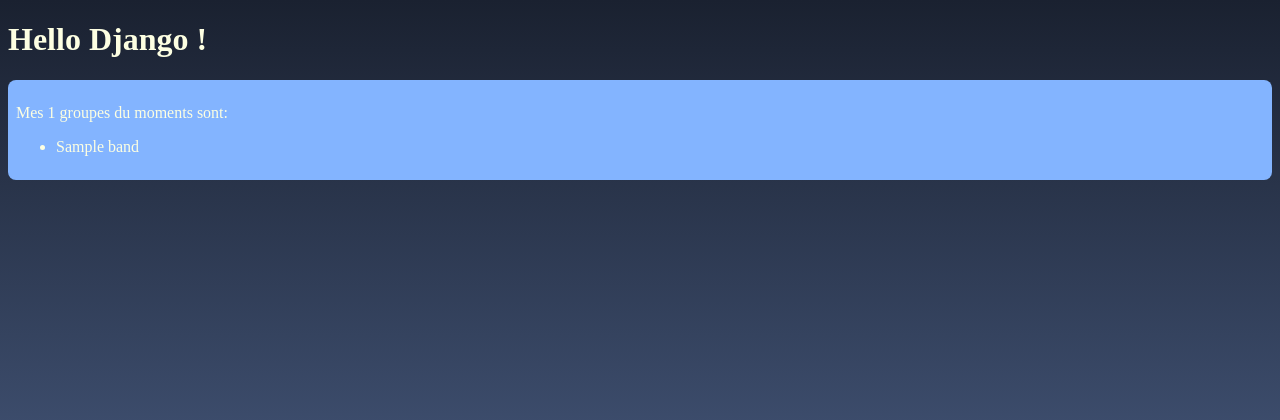
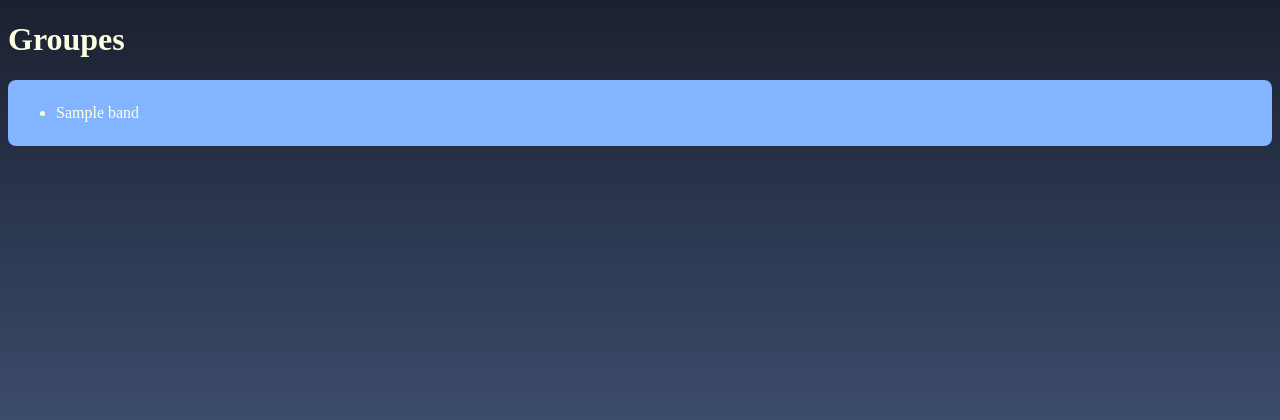
Before and after one commit to TiThuthur/django-web-app, a Django app: template merchex/listings/templates/listings/hello.html in a window 1280 px wide. Shown: the top 420 px of the page. Run offline with Django 4.2, Linux system fonts and the light colour scheme; the template is opened without the code that fills it: values that come from a table or form of the project are taken from there, others are empty; tables that the repository leaves empty hold one stand-in row (values such as "Sample post").

Commit message:
changement de l'url hello en bands

```diff
--- a/merchex/listings/templates/listings/hello.html
+++ b/merchex/listings/templates/listings/hello.html
@@ -1,8 +1,8 @@
 {% extends "listings/base.html" %}
 {% block content %}
-    <h1 class="center-title">Hello Django !</h1>
+    <h1 class="center-title">Groupes</h1>
     <div class="hello-box">
-    <p>Mes {{bands|length}} groupes du moments sont:</p>
+
     <ul>
         {%for band in bands%}
         <li>{{band.name}}</li>
--- a/merchex/listings/views.py
+++ b/merchex/listings/views.py
@@ -7,7 +7,7 @@
 # Create your views here.
 
 
-def hello(request):
+def band_list(request):
     bands = Band.objects.all()
     return render(request, "listings/hello.html",
                   {"bands": bands})
--- a/merchex/merchex/urls.py
+++ b/merchex/merchex/urls.py
@@ -20,7 +20,7 @@
 
 urlpatterns = [
     path('admin/', admin.site.urls),
-    path("hello/",views.hello),
+    path("bands/",views.band_list),
     path("about-us/", views.about),
     path("listings/", views.listing),
     path("contact-us/", views.contactus),
```
